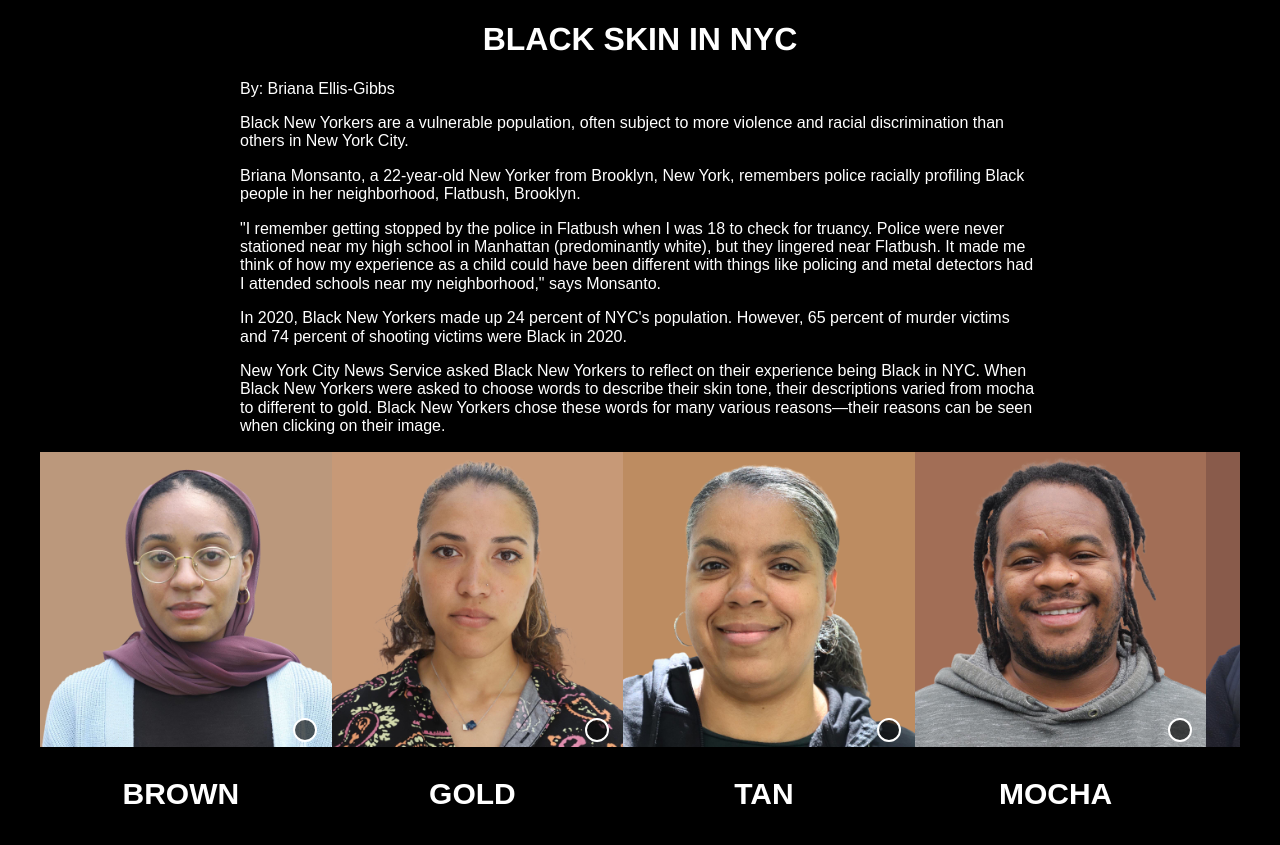
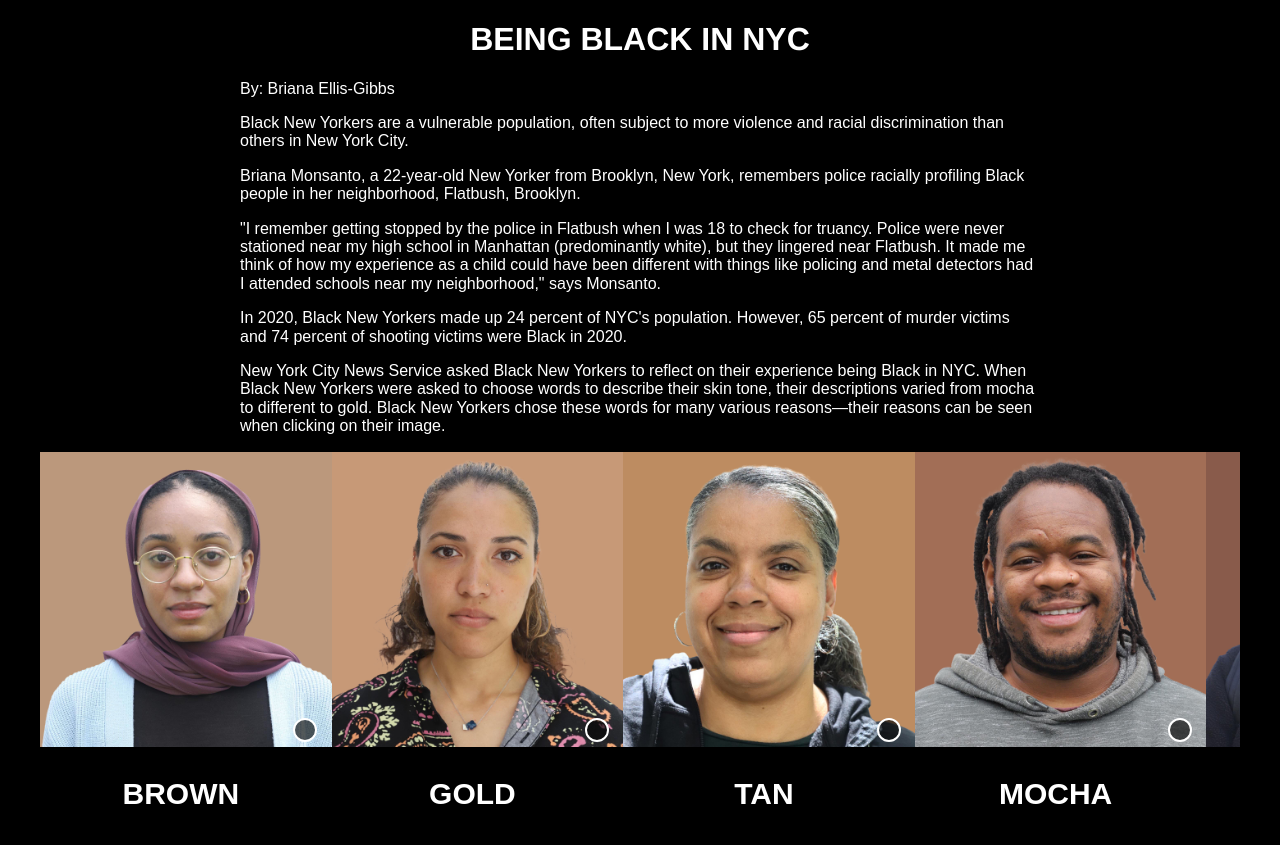
Before and after one commit to bellisgibbs1/brianafinal1, a plain HTML site: page index.html in a window 1280 px wide. Shown: the top 845 px of the page. Drawn offline with nearby package versions, Linux system fonts and the light colour scheme.

Commit message:
Finalfinalcommit

```diff
--- a/index.html
+++ b/index.html
@@ -12,7 +12,7 @@
 
 <body>
     <div class="container1">
-            <h1> BLACK SKIN IN NYC </h>
+            <h1> BEING BLACK IN NYC </h>
 
 
           </div>
```
